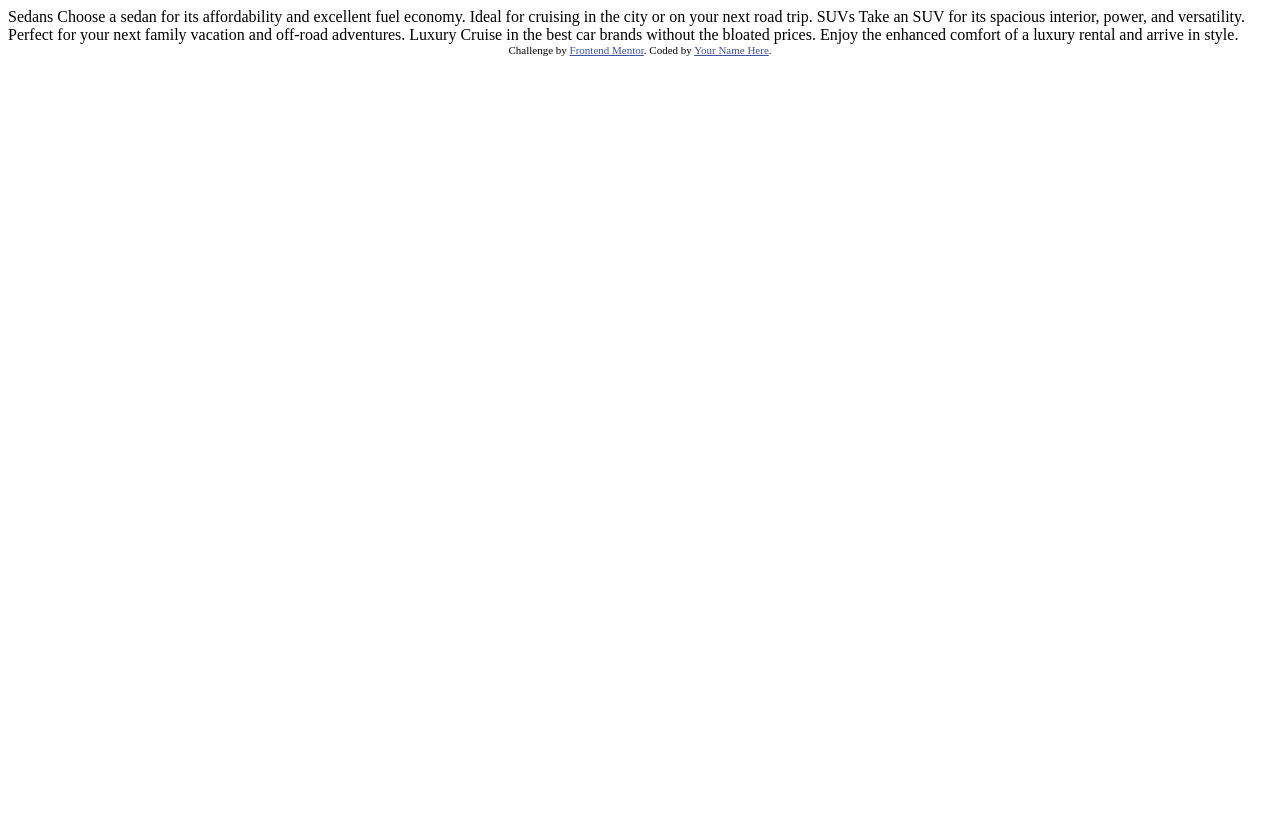
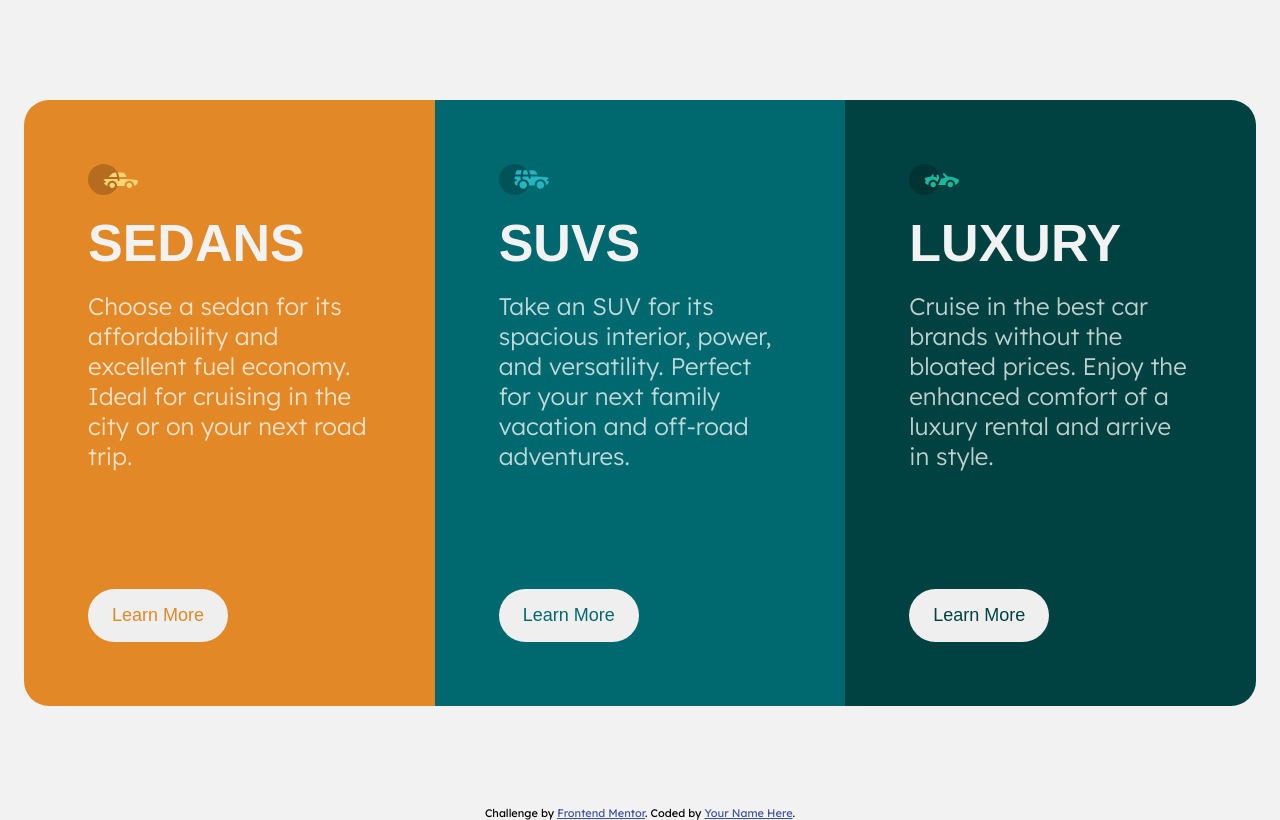
Before and after one commit to Ius221/FrontendMentor-Projects, a plain HTML site: page 3-column-preview-card-component-main/index.html in a window 1280 px wide. Drawn offline with Linux system fonts and the light colour scheme; a web font is replaced by a local one.

Commit message:
Project 3-columns perview card COMPLETED

```diff
--- a/3-column-preview-card-component-main/index.html
+++ b/3-column-preview-card-component-main/index.html
@@ -1,36 +1,215 @@
 <!DOCTYPE html>
 <html lang="en">
+
 <head>
   <meta charset="UTF-8">
-  <meta name="viewport" content="width=device-width, initial-scale=1.0"> <!-- displays site properly based on user's device -->
-
+  <link rel="preconnect" href="https://fonts.googleapis.com">
+  <link rel="preconnect" href="https://fonts.gstatic.com" crossorigin>
+  <link
+    href="https://fonts.googleapis.com/css2?family=Big+Shoulders:opsz,wght@10..72,100..900&family=Lexend+Deca:wght@100..900&display=swap"
+    rel="stylesheet">
+  <meta name="viewport" content="width=device-width, initial-scale=1.0">
   <link rel="icon" type="image/png" sizes="32x32" href="./images/favicon-32x32.png">
 
   <title>Frontend Mentor | 3-column preview card component</title>
 
-  <!-- Feel free to remove these styles or customise in your own stylesheet 👍 -->
   <style>
-    .attribution { font-size: 11px; text-align: center; }
-    .attribution a { color: hsl(228, 45%, 44%); }
+    * {
+      margin: 0;
+      padding: 0;
+      box-sizing: border-box;
+    }
+
+    html {
+      font-size: 62.5%;
+    }
+
+    body {
+      font-family: "Lexend Deca", sans-serif;
+      background-color: hsl(0, 0%, 95%);
+    }
+
+    .title {
+
+      font-family: "Big Shoulders", sans-serif;
+      color: hsl(0, 0%, 95%);
+      font-weight: 700;
+      font-size: 5.2rem;
+    }
+
+    .description {
+      color: hsla(0, 0%, 100%, 0.75);
+    }
+
+    .container {
+      padding: 0 2.4rem;
+      font-size: 2.4rem;
+      max-width: 128rem;
+      font-weight: 300;
+      margin: 10rem auto;
+    }
+
+    .grid {
+      border-radius: 30px;
+      display: grid;
+      grid-template-columns: repeat(3, 1fr);
+    }
+
+
+    .card {
+      padding: 6.4rem;
+      display: flex;
+      flex-direction: column;
+      gap: 1.8rem;
+    }
+
+    img {
+      width: 5rem;
+    }
+
+    .sedans {
+      background-color: hsl(31, 77%, 52%);
+      border-radius: 25px 0 0 25px;
+    }
+
+    .suvs {
+      background-color: hsl(184, 100%, 22%);
+    }
+
+    .luxury {
+      background-color: hsl(179, 100%, 13%);
+      border-radius: 0 25px 25px 0;
+    }
+
+    .btn {
+      margin-top: 10rem;
+      width: 14rem;
+      font-size: 1.8rem;
+      padding: 1.4rem 1.8rem;
+      border-radius: 35px;
+      color: hsl(31, 77%, 52%);
+      font-weight: 400;
+      /* border: none; */
+      border: 2px solid transparent;
+      cursor: pointer;
+    }
+
+    .btn:hover {
+      color: #fff;
+      background-color: transparent;
+      border-color: #fff;
+    }
+
+    .btn--1 {
+      color: hsl(31, 77%, 52%);
+    }
+
+    .btn--2 {
+      color: hsl(184, 100%, 22%);
+    }
+
+    .btn--3 {
+      color: hsl(179, 100%, 13%);
+    }
+
+    @media (max-width:64em) {
+      html {
+        font-size: 56.25%;
+      }
+    }
+
+    @media (max-width:49em) {
+      html {
+        font-size: 50%;
+      }
+
+      .btn {
+        margin-top: 5rem;
+      }
+
+      .card {
+        padding: 2.4rem;
+      }
+    }
+
+    @media(max-width: 31em) {
+      html {
+        font-size: 39.7%;
+      }
+
+      .card {
+        padding: 4.4rem;
+      }
+
+      .btn {
+        margin-top: 3rem;
+        width: 17rem;
+        padding: 1.8rem 2.4rem;
+      }
+
+      .grid {
+        grid-template-columns: 1fr;
+      }
+
+      .sedans {
+        border-radius: 20px 20px 0 0;
+      }
+
+      .luxury {
+        border-radius: 0 0 20px 20px;
+      }
+    }
+
+    .attribution {
+      font-size: 11px;
+      text-align: center;
+    }
+
+    .attribution a {
+      color: hsl(228, 45%, 44%);
+    }
   </style>
 </head>
+
 <body>
 
-  Sedans
-  Choose a sedan for its affordability and excellent fuel economy. Ideal for cruising in the city
-  or on your next road trip.
+  <div class="container">
+    <div class="grid">
+      <div class="sedans card">
+        <img src="./images/icon-sedans.svg" alt="sedans image">
+        <h1 class="title">SEDANS</h1>
+        <p class="description"> Choose a sedan for its affordability and excellent fuel economy. Ideal for cruising in
+          the city or on your next road trip.</p>
+        <button class="btn btn--1">
+          Learn More
+        </button>
+      </div>
+      <div class="suvs card">
+        <img src="./images/icon-suvs.svg" alt="suv image">
+        <h1 class="title">SUVS</h1>
+        <p class="description"> Take an SUV for its spacious interior, power, and versatility. Perfect for your next
+          family vacation and off-road adventures.</p>
+        <button class="btn btn--2">
+          Learn More
+        </button>
+      </div>
+      <div class="luxury card">
+        <img src="./images/icon-luxury.svg" alt="luxury image">
+        <h1 class="title">LUXURY</h1>
+        <p class="description"> Cruise in the best car brands without the bloated prices. Enjoy the enhanced comfort of
+          a luxury rental and arrive in style.</p>
+        <button class="btn btn--3">
+          Learn More
+        </button>
+      </div>
+    </div>
+  </div>
 
-  SUVs
-  Take an SUV for its spacious interior, power, and versatility. Perfect for your next family vacation
-  and off-road adventures.
-
-  Luxury
-  Cruise in the best car brands without the bloated prices. Enjoy the enhanced comfort of a luxury
-  rental and arrive in style.
 
   <div class="attribution">
     Challenge by <a href="https://www.frontendmentor.io?ref=challenge" target="_blank">Frontend Mentor</a>.
     Coded by <a href="#">Your Name Here</a>.
   </div>
 </body>
+
 </html>
```
Also changed, not shown: index.html (+2 -2 lines).
